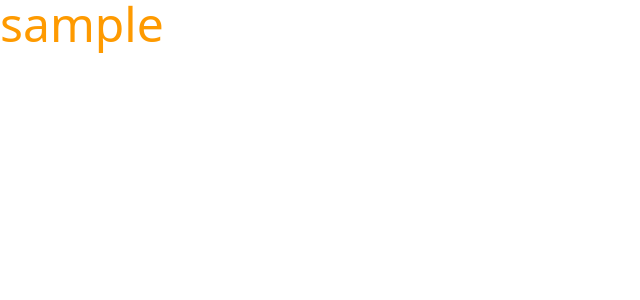
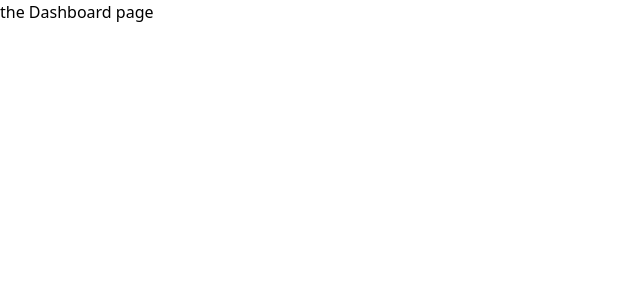
Before and after one commit to ashishkunthe/tactica-frontend, a React (Vite) app: page /dashboard in a window 1280 px wide. Shown: the top 300 px of the page, without its empty margins (0-640 px from the left). Built offline with nearby package versions, Linux system fonts and the light colour scheme.

Commit message:
route templates

```diff
--- a/src/App.tsx
+++ b/src/App.tsx
@@ -1,5 +1,20 @@
+import { BrowserRouter, Route, Routes } from "react-router-dom";
+import { Register } from "./pages/Register";
+import { Login } from "./pages/Login";
+import { Dashboard } from "./pages/Dashboard";
+import { Generate } from "./pages/Generate";
+import { Calender } from "./pages/Calender";
+
 export default function App() {
   return (
-    <div className="font-stretch-100% text-5xl text-amber-500">sample</div>
+    <BrowserRouter>
+      <Routes>
+        <Route path="/register" element={<Register />} />
+        <Route path="/login" element={<Login />} />
+        <Route path="/dashboard" element={<Dashboard />} />
+        <Route path="/generate" element={<Generate />} />
+        <Route path="/calender" element={<Calender />} />
+      </Routes>
+    </BrowserRouter>
   );
 }
--- /dev/null
+++ b/src/pages/Calender.tsx
@@ -0,0 +1,3 @@
+export function Calender() {
+  return <div>the calender page</div>;
+}
--- /dev/null
+++ b/src/pages/Dashboard.tsx
@@ -0,0 +1,3 @@
+export function Dashboard() {
+  return <div>the Dashboard page</div>;
+}
--- /dev/null
+++ b/src/pages/Generate.tsx
@@ -0,0 +1,3 @@
+export function Generate() {
+  return <div>the Generate page</div>;
+}
--- /dev/null
+++ b/src/pages/Login.tsx
@@ -0,0 +1,3 @@
+export function Login() {
+  return <div>the Login page</div>;
+}
--- /dev/null
+++ b/src/pages/Register.tsx
@@ -0,0 +1,3 @@
+export function Register() {
+  return <div>the Register page</div>;
+}
```
